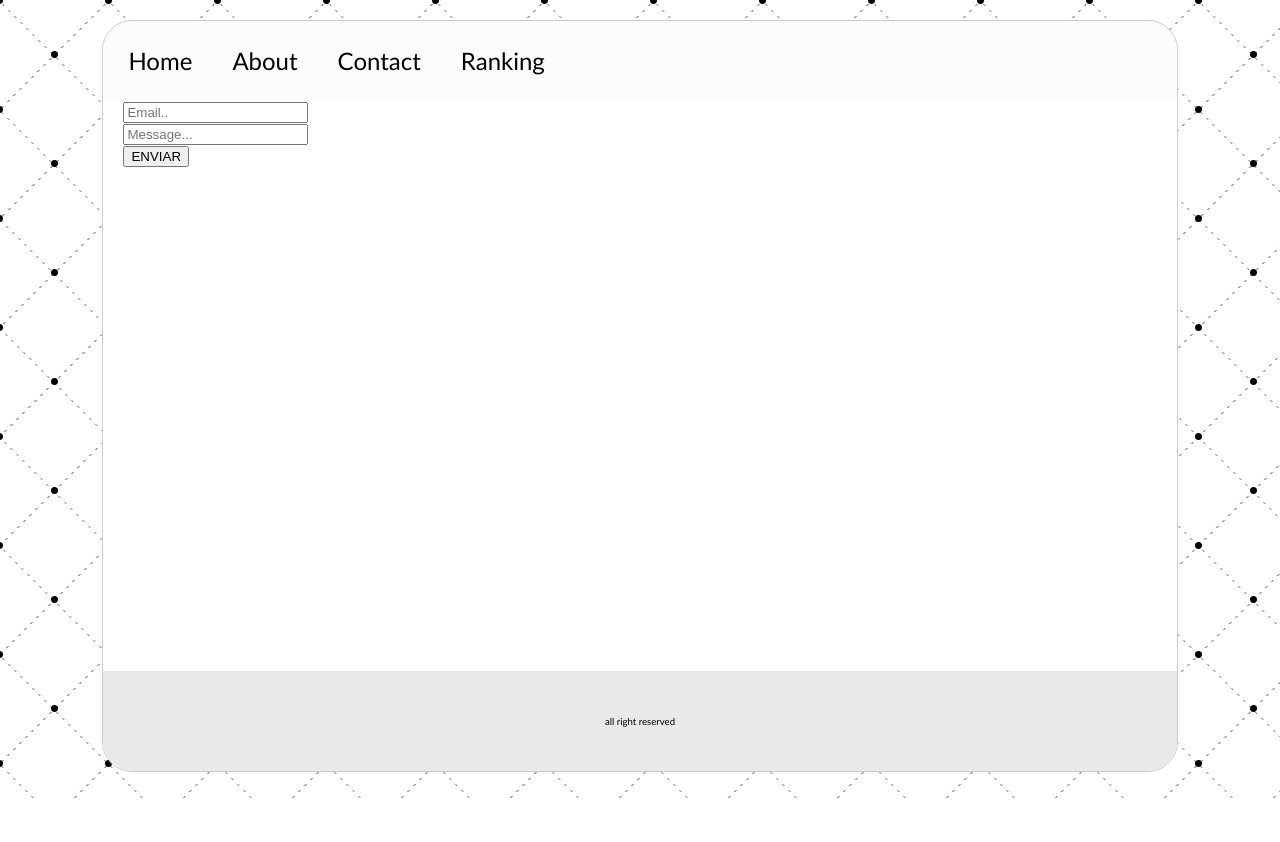
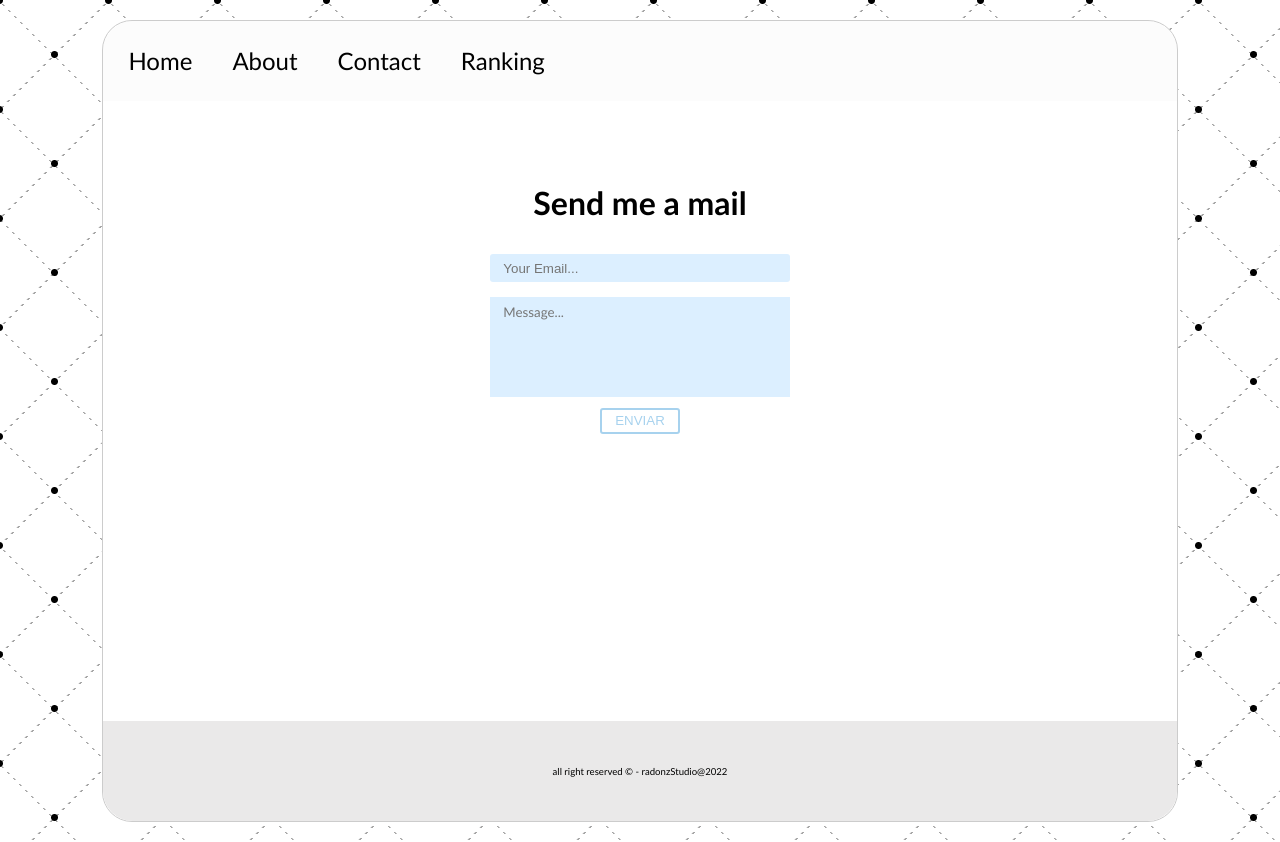
Before and after one commit to gitradonz/HuntZ-website, a Next.js app: page /contact in a window 1280 px wide. Before the commit the page ends 800 px from the top, so only its background shows below. Built offline with nearby package versions, Linux system fonts and the light colour scheme.

Commit message:
Added style to contact

```diff
--- a/pages/contact/index.js
+++ b/pages/contact/index.js
@@ -18,34 +18,110 @@ export default function Contact() {
     <div className={styles.container}>
       <Header />
       <main className={styles.main}>
-        <form
+        <FormGroup>
+          <Title>Send me a mail</Title>
+          <Form
             onSubmit={handleSubmit((data) => {
               console.log(data);
             })}
           >
             <div>
-            <input
-              {...register("email", { required: "Email required." })}
-              placeholder="Email.."
-            ></input>
-            <span>{errors.email?.message}</span>
+              <Input
+                {...register("email", {
+                  required: "Email required.",
+                  pattern: {
+                    value: /^[A-Z0-9._%+-]+@[A-Z0-9.-]+\.[A-Z]{2,}$/i,
+                    message: "Invalid email address",
+                  },
+                })}
+                placeholder="Your Email..."
+              ></Input>
+              <Label>{errors.email?.message}</Label>
             </div>
             <div>
-            <input
+              <StyledTextarea
                 {...register("message", {
                   required: "Message required.",
                   minLength: { value: 10, message: "Minimum 10 characters." },
                 })}
                 placeholder="Message..."
-            ></input>
-            <span>{errors.message?.message}</span>
+              ></StyledTextarea>
+              <Label>{errors.message?.message}</Label>
             </div>
-          <button>ENVIAR</button>
-        </form>
+            <Button>ENVIAR</Button>
+          </Form>
+        </FormGroup>
       </main>
       <Footer>
-        <StyledFooterText>all right reserved</StyledFooterText>
+        <StyledFooterText>
+          all right reserved © - radonzStudio@2022
+        </StyledFooterText>
       </Footer>
     </div>
   );
 }
+
+const FormGroup = styled.div`
+  width: 300px;
+  margin: 50px auto;
+  display: flex;
+  flex-direction: column;
+`;
+
+const Label = styled.label`
+  margin-bottom: 0.5em;
+  color: var(--errorLabel);
+  display: block;
+  padding-left: 0.5em;
+`;
+
+const Title = styled.h3`
+  font-size: xx-large;
+  color: var(--black);
+  text-align: center;
+`;
+
+const StyledTextarea = styled.textarea`
+  min-width: 300px;
+  min-height: 100px;
+  resize: none;
+  overflow: hidden;
+  outline: none;
+  border: none;
+  overflow-y: scroll;
+  font-family: "Trebuchet MS", "Lucida Sans Unicode", "Lucida Grande",
+    "Lucida Sans", Arial, sans-serif;
+  padding: 0.5em 1em;
+  background: var(--blue-50);
+`;
+
+const Input = styled.input`
+  padding: 0.5em 1em;
+  background: var(--blue-50);
+  border: none;
+  border-radius: 3px;
+  min-width: 300px;
+  margin-bottom: 0.5em;
+`;
+
+const Button = styled.button`
+  background: transparent;
+  border-radius: 3px;
+  border: 2px solid var(--secondaryColor);
+  color: var(--secondaryColor);
+  margin: 0 1em;
+  padding: 0.25em 1em;
+  transition: all 0.3s ease-in-out;
+  cursor: pointer;
+  &:hover {
+    border: 2px solid var(--primaryColor);
+    color: var(--primaryColor);
+  }
+`;
+
+const Form = styled.form`
+  display: flex;
+  flex-direction: column;
+  justify-content: center;
+  align-items: center;
+`;
--- a/styles/globals.css
+++ b/styles/globals.css
@@ -11,6 +11,8 @@
   --navBar: #f7f7f763;
 
   --blue-50: #dcefff;
+
+  --errorLabel: #fd2828;
 
   --responsiveTablet: 820px;
   --responsiveMobil: 440px:
```
Lines whose indentation alone changed are shown as unchanged.
